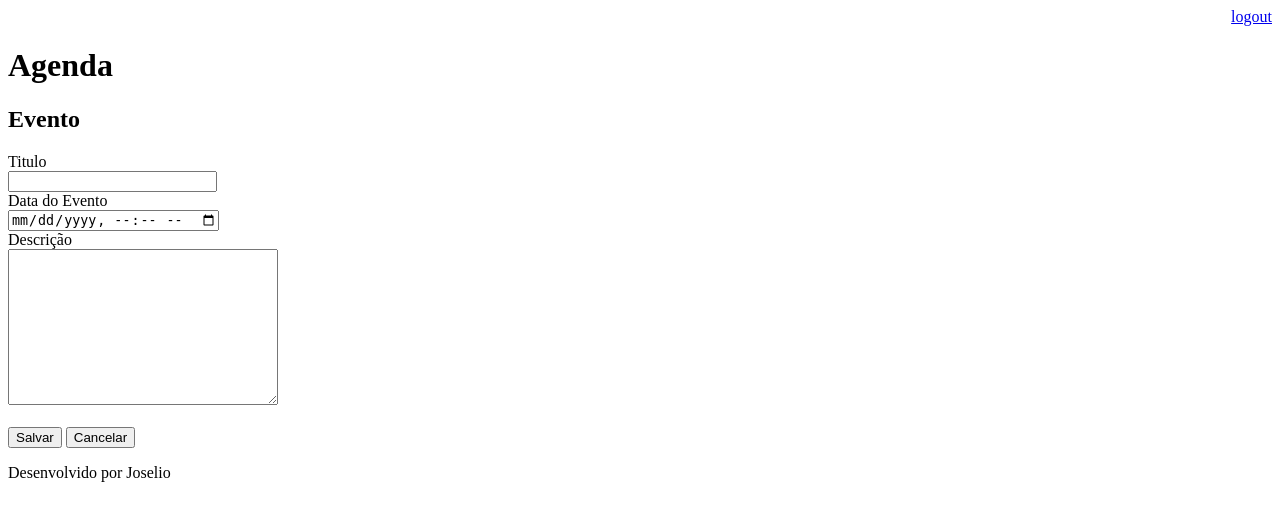
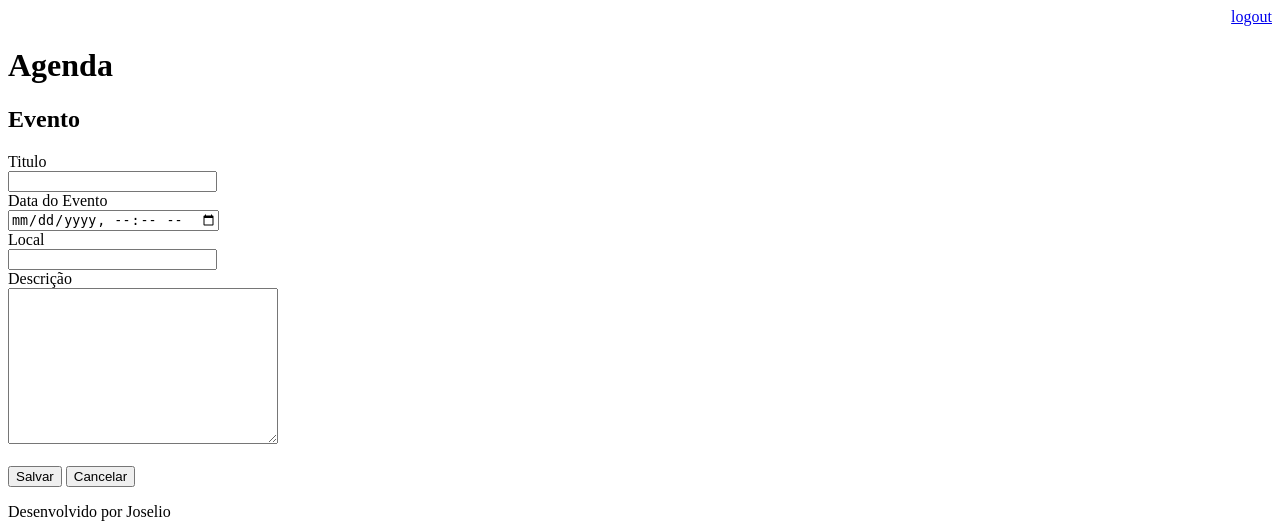
Before and after one commit to joseliobeze/agenda, a Django app: page /agenda/evento/ in a window 1280 px wide. Shown: the top 527 px of the page. Run offline with Django 3.2, Linux system fonts and the light colour scheme; the visitor is signed in with stand-in values (Sample User, id 1).

Commit message:
adicionando campo local na na tabela evento

```diff
--- a/core/models.py
+++ b/core/models.py
@@ -11,6 +11,7 @@ class Evento(models.Model):
     descricao = models.TextField(
         blank=True, null=True
         )
+    local = models.CharField(max_length=100, blank=True, null=True)
     data_evento = models.DateTimeField(verbose_name='Data do Evento')
     data_criacao = models.DateTimeField(
         auto_now=True
--- a/core/views.py
+++ b/core/views.py
@@ -47,11 +47,13 @@ def submit_evento(request):
         titulo = request.POST.get('titulo')
         data_evento = request.POST.get('data_evento')
         descricao = request.POST.get('descricao')
+        local = request.POST.get('local')
         usuario = request.user
         Evento.objects.create(
             titulo=titulo,
             data_evento=data_evento,
             descricao=descricao,
-            usuario=usuario
+            usuario=usuario,
+            local = local
             )
     return redirect('/')
--- a/templates/evento.html
+++ b/templates/evento.html
@@ -11,6 +11,10 @@
     <br>
     <input type="datetime-local" name="data_evento" id="data" size="23">
     <br>
+    <label for="local">Local</label>
+    <br>
+    <input type="text" id="local" name="local" size="23">
+    <br>
     <label for="desc">Descrição</label>
     <br>
     <textarea name="descrcao" id="desc" cols="31" rows="10"></textarea>
```
Also changed, not shown: core/migrations/0003_evento_local.py (added).
